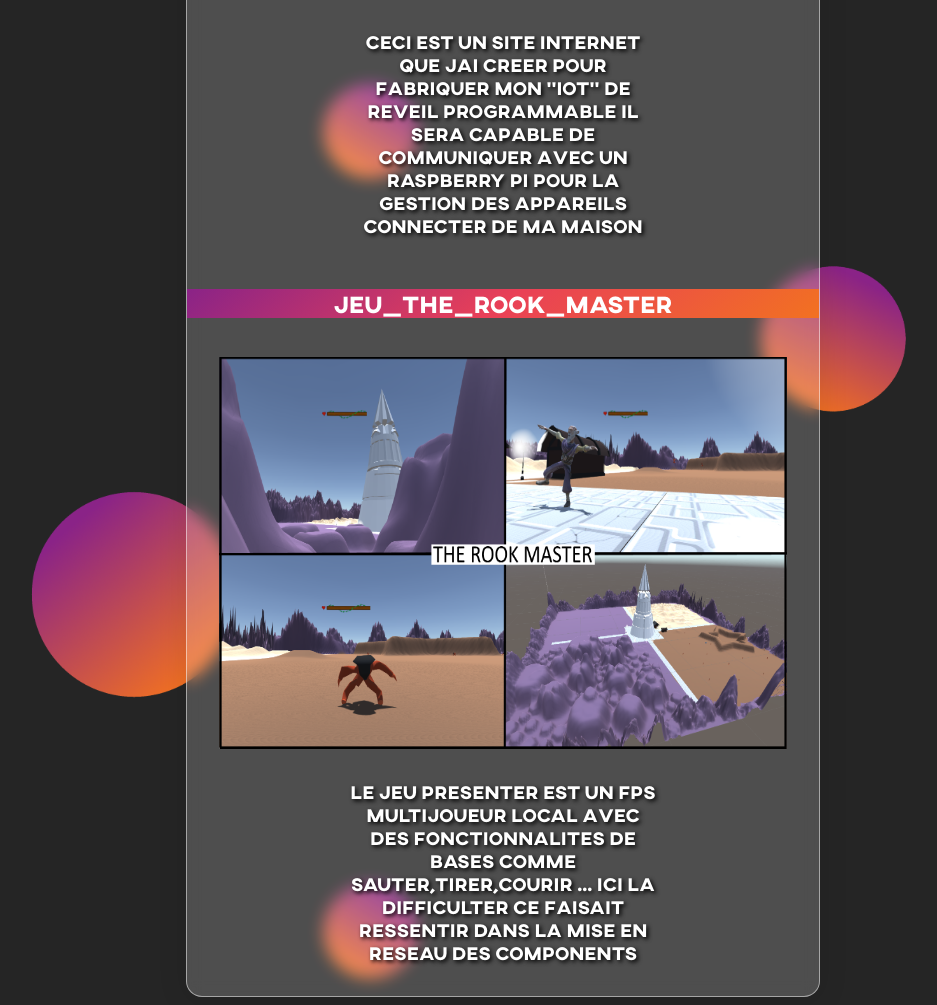
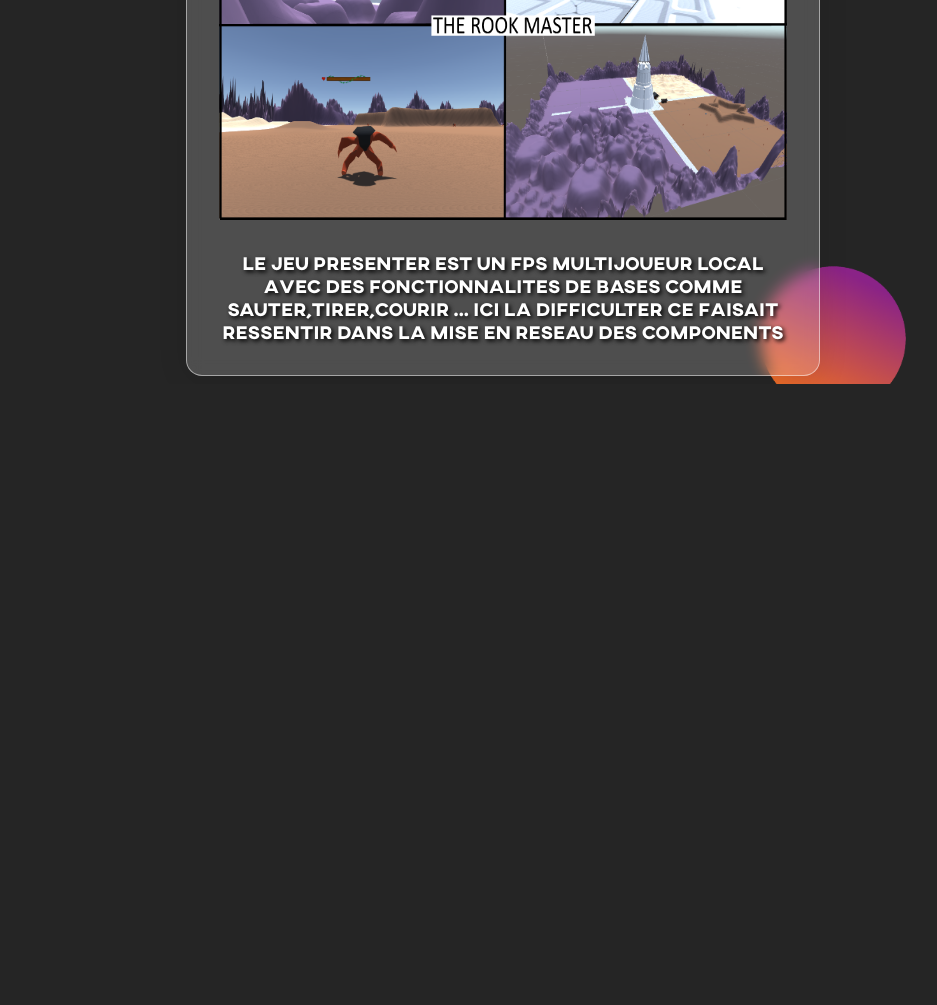
Before and after one commit to math-pixel/portfolio, a PHP site: page /program_page.html in a window 1280 px wide. Shown: the part 3987-4992 px from the top of the page, without its empty margins (137-1074 px from the left). After the commit the page ends 4371 px from the top, so only its background shows below. Run offline with PHP 8.4, Linux system fonts and the light colour scheme.

Commit message:
Update program_page.css

```diff
--- a/program_page.css
+++ b/program_page.css
@@ -44,7 +44,7 @@ h2{
 }
 h3{
 	margin: 5% auto;
-	max-width: 50%;
+	max-width: 90%;
 	text-shadow: 2px 2px 4px black;
 }
 
```
